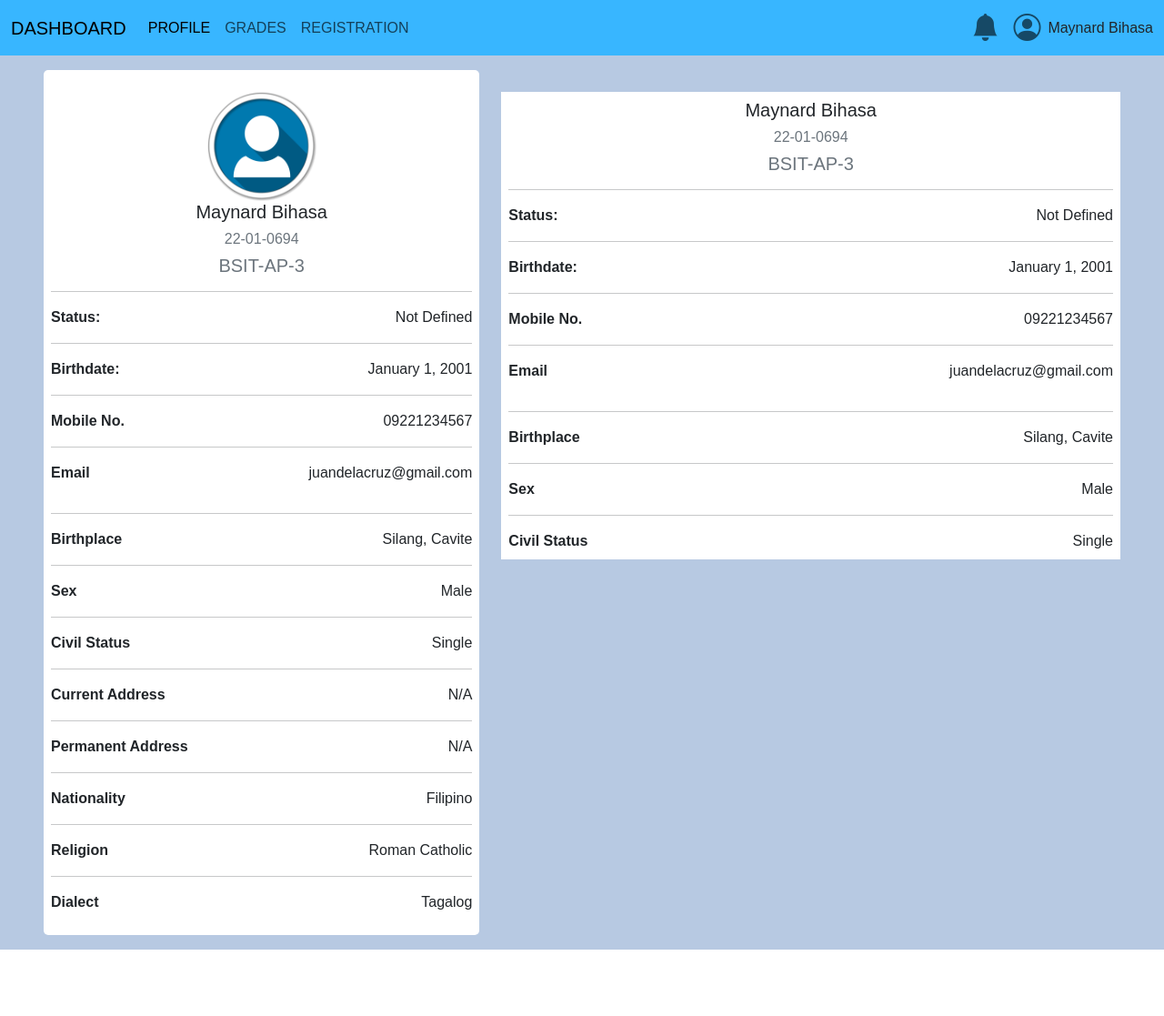
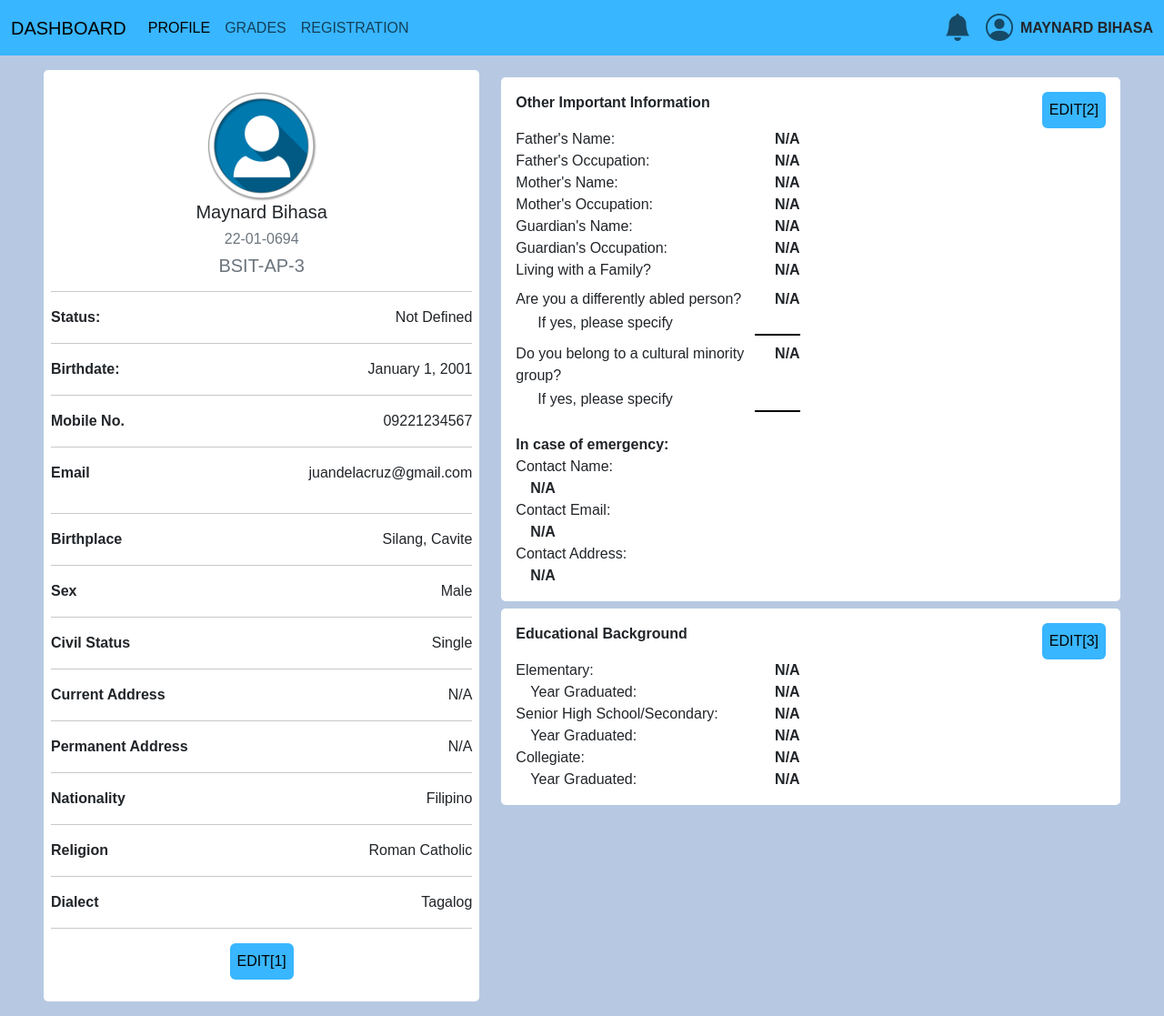
Before and after one commit to maynard0175/Capstone-System, a PHP site: page /views/student/profile.php in a window 1280 px wide. Shown: the whole page at 91% size. Before the commit the page ends 1044 px from the top, so only its background shows below. Run offline with PHP 8.4, Linux system fonts and the light colour scheme; some web fonts are replaced.

Commit message:
updated the content of the profile info

```diff
--- a/app/assets/css/student.css
+++ b/app/assets/css/student.css
@@ -38,10 +38,22 @@ img.logo {
     color: #164966
 }
 
-.profile-info-left {
+.profile-info-left, .profile-info-right-top, .profile-info-right-bottom  {
     border-radius: 5px
 }
 
 .profile-body {
     background: #b7c9e2;
 }
+
+input.profile-info-right-input {
+    border: none;
+    border-bottom: 2px solid black;
+    width: 50px !important
+}
+
+.profile-edit-btn,.profile-edit-btn:hover  {
+    background: #38b6ff !important;
+    border:none;
+    color: black !important
+}
--- a/app/views/student/profile.php
+++ b/app/views/student/profile.php
@@ -48,7 +48,7 @@
                     <div class="dashboard-icon my-auto me-2">
                         <i class="bi bi-person-circle"></i>
                     </div>
-                    <p class="my-auto">Maynard Bihasa</p>
+                    <p class="my-auto fw-semibold">MAYNARD BIHASA</p>
                 </div>
             </form>
             </div>
@@ -124,57 +124,112 @@
                         <p class="fw-semibold my-0 py-0">Dialect</p>
                         <span>Tagalog</span>
                     </div>
+                    <hr>
+                    <div class="text-center my-0 py-0">
+                        <a href="" class="btn btn-primary p-2 my-0 profile-edit-btn">EDIT[1]</a>
+                    </div>
                 </div>
             </div>
             <div class="col-md-7">
-            <div class="container bg-white p-2 mt-4">
-                    <!-- <div class="text-center">
-                        <img src="../../assets/img/logo.png" alt="" class="logo">
-                    </div> -->
-                    <h5 class="text-center">Maynard Bihasa</h5>
-                    <h6 class="text-secondary text-center">22-01-0694</h6>
-                    <h5 class="text-secondary text-center">BSIT-AP-3</h5>
-                    <hr>
+                <div class="container bg-white p-3 mt-md-2 mt-4 profile-info-right-top">
+                    <div class="d-flex align-content-between justify-content-between">
+                        <p class="text-start fw-semibold">Other Important Information</p>
+                        <a href="" class="btn btn-primary p-2 my-0 profile-edit-btn">EDIT[2]</a>
+                    </div>
+                    <div class="row">
+                        <div class="col-md-6">
                             <div class="d-flex align-content-between justify-content-between py-0 my-0">
-                        <p class="fw-semibold my-0 py-0">Status:</p>
-                        <span>Not Defined</span>
+                                <p class="py-0 my-0">Father's Name:</p>
+                                <span class="fw-semibold">N/A</span>
                             </div>
-                    <hr>
                             <div class="d-flex align-content-between justify-content-between py-0 my-0">
-                        <p class="fw-semibold my-0 py-0">Birthdate:</p>
-                        <span>January 1, 2001</span>
+                                <p class="py-0 my-0">Father's Occupation:</p>
+                                <span class="fw-semibold">N/A</span>
                             </div>
-                    <hr>
                             <div class="d-flex align-content-between justify-content-between py-0 my-0">
-                        <p class="fw-semibold my-0 py-0">Mobile No.</p>
-                        <span>09221234567</span>
+                                <p class="py-0 my-0">Mother's Name:</p>
+                                <span class="fw-semibold">N/A</span>
                             </div>
-                    <hr>
                             <div class="d-flex align-content-between justify-content-between py-0 my-0">
-                        <p class="fw-semibold">Email</p>
-                        <span>juandelacruz@gmail.com</span>
+                                <p class="py-0 my-0">Mother's Occupation:</p>
+                                <span class="fw-semibold">N/A</span>
                             </div>
-                    <hr>
                             <div class="d-flex align-content-between justify-content-between py-0 my-0">
-                        <p class="fw-semibold my-0 py-0">Birthplace</p>
-                        <span>Silang, Cavite</span>
+                                <p class="py-0 my-0">Guardian's Name:</p>
+                                <span class="fw-semibold">N/A</span>
                             </div>
-                    <hr>
                             <div class="d-flex align-content-between justify-content-between py-0 my-0">
-                        <p class="fw-semibold my-0 py-0">Sex</p>
-                        <span>Male</span>
+                                <p class="py-0 my-0">Guardian's Occupation:</p>
+                                <span class="fw-semibold">N/A</span>
                             </div>
-                    <hr>
                             <div class="d-flex align-content-between justify-content-between py-0 my-0">
-                        <p class="fw-semibold my-0 py-0">Civil Status</p>
-                        <span>Single</span>
+                                <p class="py-0 my-0">Living with a Family?</p>
+                                <span class="fw-semibold">N/A</span>
+                            </div>
+                            <div class="d-flex align-content-between justify-content-between py-0 mb-0 mt-2">
+                                <p class="py-0 my-0">Are you a differently abled person?</p>
+                                <span class="fw-semibold">N/A</span>
+                            </div>
+                            <div class="d-flex align-content-between justify-content-between py-0 mb-0">
+                                <p class="ms-4 my-auto">If yes, please specify</p>
+                                <input type="text" class="profile-info-right-input my-auto">
+                            </div>
+                            <div class="d-flex align-content-between justify-content-between py-0 mb-0 mt-2">
+                                <p class="py-0 mb-0">Do you belong to a cultural minority group?</p>
+                                <span class="fw-semibold">N/A</span>
+                            </div>
+                            <div class="d-flex align-content-between justify-content-between py-0 mb-0">
+                                <p class="ms-4 my-auto">If yes, please specify</p>
+                                <input type="text" class="profile-info-right-input my-auto">
+                            </div>
+                            <p class="fw-semibold mt-4 mb-0">In case of emergency:</p>
+                            <p class="my-0 py-0">Contact Name:</p>
+                            <p class="fw-semibold ms-3 my-0 py-0">N/A</p>
+                            <p class="my-0 py-0">Contact Email:</p>
+                            <p class="fw-semibold ms-3 my-0 py-0">N/A</p>
+                            <p class="my-0 py-0">Contact Address:</p>
+                            <p class="fw-semibold ms-3 my-0 py-0">N/A</p>
                         </div>
                     </div>
                 </div>
+                <div class="container bg-white p-3 mt-md-2 mt-4 profile-info-right-bottom">
+                    <div class="d-flex align-content-between justify-content-between">
+                        <p class="text-start fw-semibold">Educational Background</p>
+                        <a href="" class="btn btn-primary p-2 my-0 profile-edit-btn">EDIT[3]</a>
+                    </div>
+                    <div class="row">
+                        <div class="col-md-6">
+                            <div class="d-flex align-content-between justify-content-between py-0 my-0">
+                                <p class="py-0 my-0">Elementary:</p>
+                                <span class="fw-semibold">N/A</span>
+                            </div>
+                            <div class="d-flex align-content-between justify-content-between py-0 my-0">
+                                <p class="ms-3 py-0 my-0">Year Graduated:</p>
+                                <span class="fw-semibold">N/A</span>
+                            </div>
+                            <div class="d-flex align-content-between justify-content-between py-0 my-0">
+                                <p class="py-0 my-0">Senior High School/Secondary:</p>
+                                <span class="fw-semibold">N/A</span>
+                            </div>
+                            <div class="d-flex align-content-between justify-content-between py-0 my-0">
+                                <p class="ms-3 py-0 my-0">Year Graduated:</p>
+                                <span class="fw-semibold">N/A</span>
+                            </div>
+                            <div class="d-flex align-content-between justify-content-between py-0 my-0">
+                                <p class="py-0 my-0">Collegiate:</p>
+                                <span class="fw-semibold">N/A</span>
+                            </div>
+                            <div class="d-flex align-content-between justify-content-between py-0 my-0">
+                                <p class="ms-3 py-0 my-0">Year Graduated:</p>
+                                <span class="fw-semibold">N/A</span>
+                            </div>
+
                         </div>
                     </div>
-    <!-- <div class="container-fluid d-flex align-items-center justify-content-center p-5">
-        <h2 class="text-center">This is a profile</h2>
-    </div> -->
+                </div>
+
+            </div>
+        </div>
+    </div>
 </body>
 </html>
```
Lines whose indentation alone changed are shown as unchanged.
